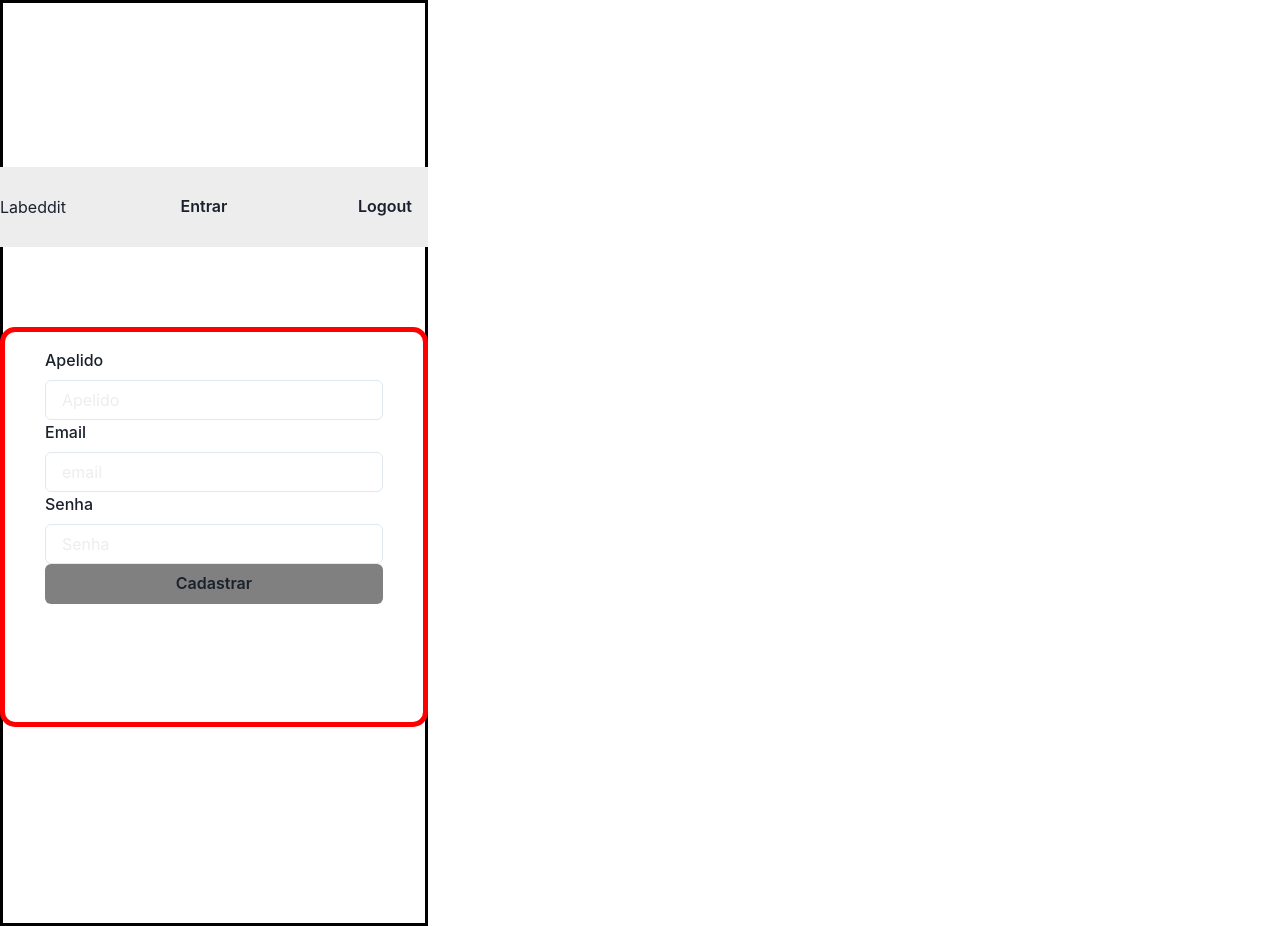
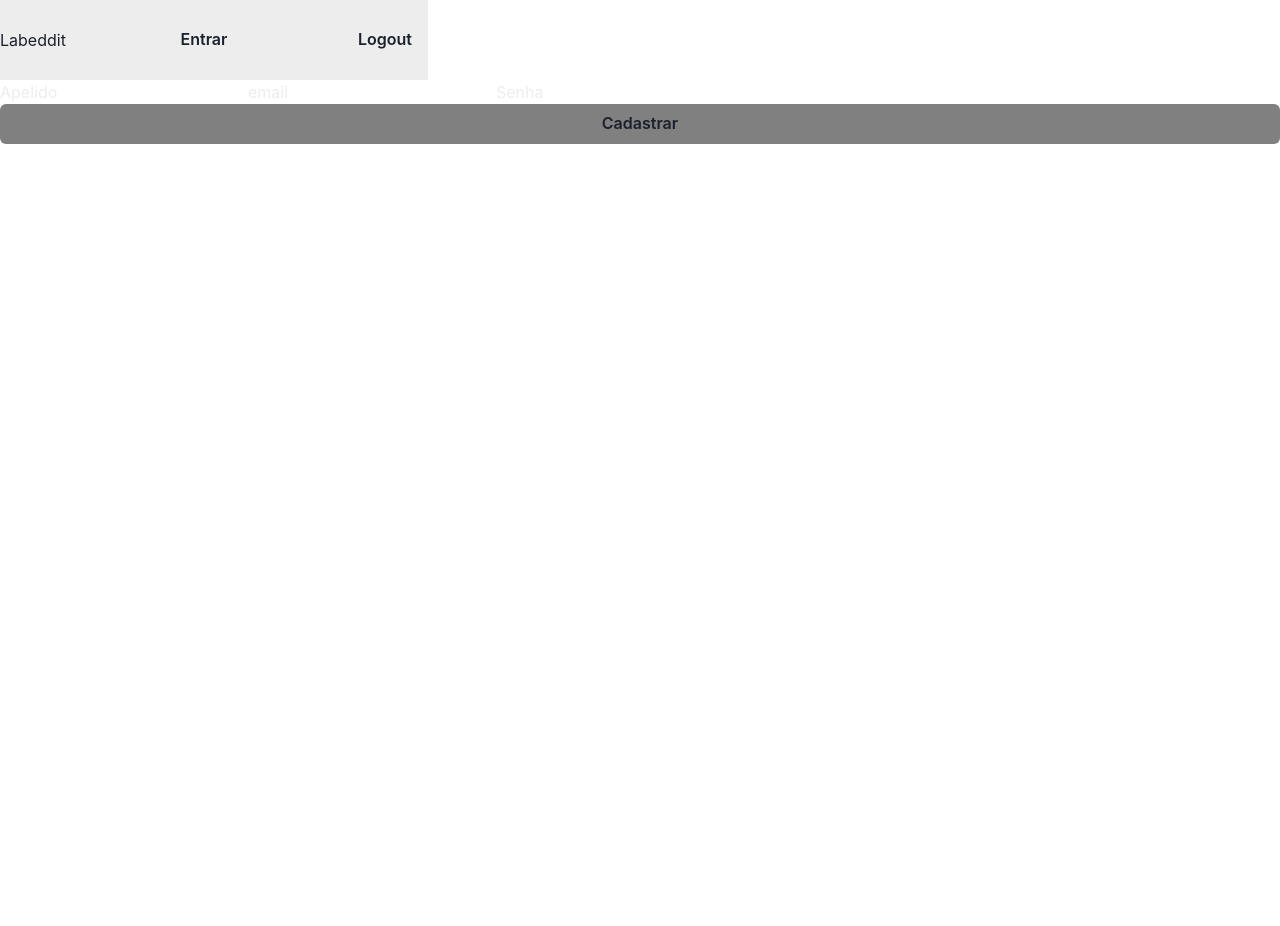
Before and after one commit to mibaratto/IntegradorFrontend, a React (Create React App) app: page / in a window 1280 px wide. Both pictures are taken after a click on the button "Crie uma conta!". After the commit the page ends 800 px from the top, so only its background shows below. Built offline with nearby package versions, Linux system fonts and the light colour scheme.

Commit message:
signup endpoint

```diff
--- a/src/constants/index.js
+++ b/src/constants/index.js
@@ -12,7 +12,7 @@ export const Login = async (body) => {
 
 export const Signup = async (body) => {
     console.log("Signup body:", body)
-    const { data } = await axios.post(`${BASE_URL}/users/signup`, body)
+    const { data } = await axios.post(`${BASE_URL}users/signup`, body)
     console.log("Signup data:", data)
     return data
 }
--- a/src/pages/login/index.js
+++ b/src/pages/login/index.js
@@ -18,7 +18,6 @@ import { Login } from '../../constants';
 
 
 export const LoginPage = () => {
-
     const navigate = useNavigate()
 
     const { form, onChangeInputs, clearInputs } = useForm({
@@ -26,11 +25,18 @@ export const LoginPage = () => {
         password: ""
     })
 
-
     const onSubmitForm = async (event) => {
         event.preventDefault()
-        const response = await Login(form);
-        console.log("response:",response)
+        try {
+            const { token } = await Login({
+                email: form.email,
+                password: form.password
+            });
+            localStorage.setItem("labeddit.token", token)
+            goToPostsPage(navigate)
+        } catch (error) {
+            console.log(error)
+        }
     }
 
     return (
@@ -58,6 +64,7 @@ export const LoginPage = () => {
                             required
                         />
                         <div>
+                        {/* <Button variant="form" type="submit" onClick={() => goToPostsPage(navigate)}>Continuar</Button> */}
                         <Button type="submit" variant="form">Continuar</Button>
                         <Button variant="form" onClick={() => goToSignupPage(navigate)}>Crie uma conta!</Button>
                         </div>
--- a/src/pages/signup/index.js
+++ b/src/pages/signup/index.js
@@ -6,7 +6,7 @@ import {
     ContainerForm,
     ContainerLoginPage,
 } from './styled'
-import { goToSignupPage, goToPostsPage } from '../../routes/coordinator';
+import { goToPostsPage } from '../../routes/coordinator';
 import {
     FormControl,
     FormLabel,
@@ -15,7 +15,7 @@ import {
     Button,
     Input
 } from '@chakra-ui/react'
-import logo from '../../assets/logoLabeddit.png'
+import { Signup } from "../../constants"
 
 
 
@@ -23,34 +23,40 @@ export const SignupPage = () => {
     const navigate = useNavigate()
 
     const { form, onChangeInputs, clearInputs } = useForm({
-        userName: "",
+        name: "",
         email: "",
         password: ""
     })
 
-    const onSubmit = (event) => {
+    const onSubmitForm = async (event) => {
         event.preventDefault()
+        try {
+            const { token } = await Signup({
+                name: form.name,
+                email: form.email,
+                password: form.password
+            });
+            localStorage.setItem("labeddit.token", token)
+            goToPostsPage(navigate)
+        } catch (error) {
+            alert(error.response.data)
+            console.log(error)
+        }
     }
 
     return (
-        <ContainerLoginPage>
-            <Header/>
-            <ContainerForm>
-                <form onSubmit={onSubmit}>
-                    <FormControl>
-                        <FormLabel>Apelido</FormLabel>
-                        <Input
-                            id='userName'
-                            name='userName'
+        <div>
+            <Header />
+            <form onSubmit={onSubmitForm}>
+                <input
+                    id='name'
+                    name='name'
                     placeholder='Apelido'
-                            value={form.userName}
+                    value={form.name}
                     onChange={onChangeInputs}
                     required
                 />
-                    </FormControl>
-                    <FormControl>
-                        <FormLabel>Email</FormLabel>
-                        <Input
+                <input
                     id='email'
                     name='email'
                     type='email'
@@ -59,10 +65,7 @@ export const SignupPage = () => {
                     onChange={onChangeInputs}
                     required
                 />
-                    </FormControl>
-                    <FormControl>
-                        <FormLabel>Senha</FormLabel>
-                        <Input
+                <input
                     id='senha'
                     minLength={8}
                     name="password"
@@ -73,11 +76,8 @@ export const SignupPage = () => {
                     placeholder='Senha'
                     required
                 />
-                    </FormControl>
                 <Button type="submit" variant="form">Cadastrar</Button>
             </form>
-            </ContainerForm>
-        </ContainerLoginPage>
+        </div>
     )
-
 }
```
Lines whose indentation alone changed are shown as unchanged.
